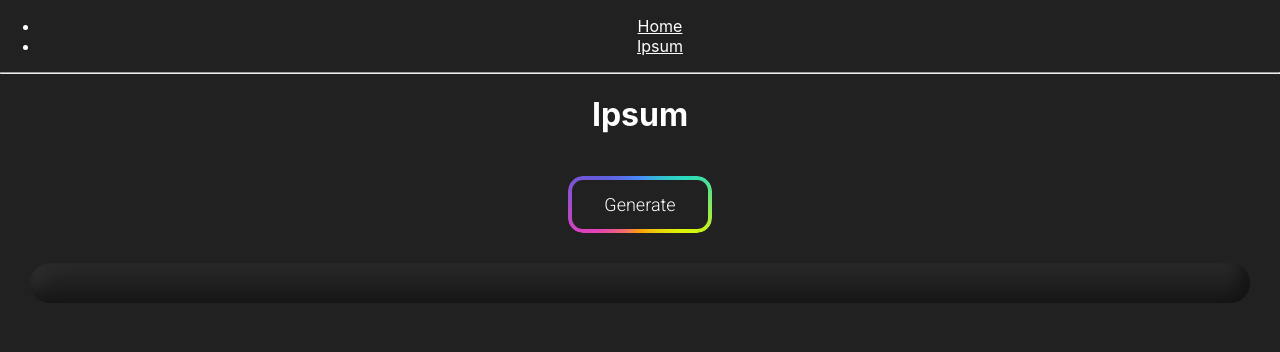
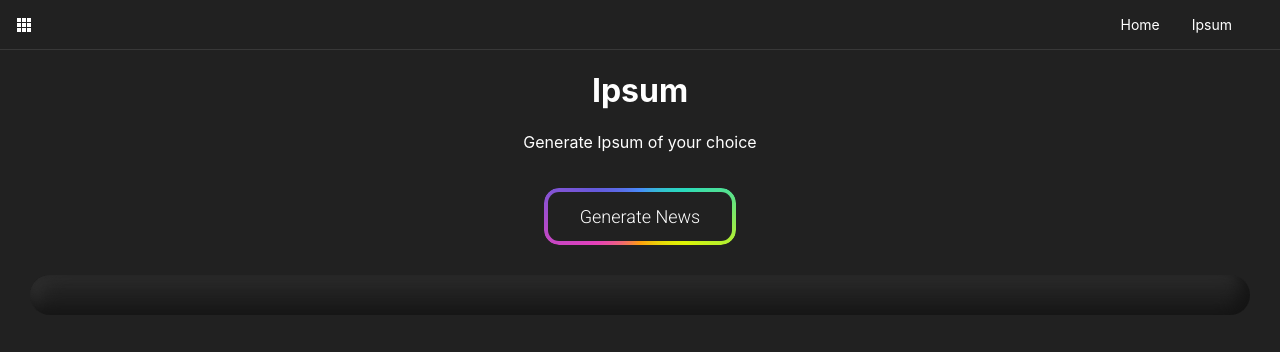
Before and after one commit to TimA314/altipsum, a React (Create React App) app: page /ipsum in a window 1280 px wide. Shown: the top 352 px of the page. Built offline with nearby package versions, Linux system fonts and the light colour scheme.

Commit message:
add navbar style

```diff
--- a/src/App.js
+++ b/src/App.js
@@ -3,27 +3,16 @@ import Ipsum from "./pages/Ipsum";
 import "./App.css";
 import React from "react";
 import { BrowserRouter as Router, Route, Link, Routes } from "react-router-dom";
+import Navbar from "./Components/Navbar";
 
 function App() {
   return (
     <Router>
-      <div>
-        <ul>
-          <li>
-            <Link to="/">Home</Link>
-          </li>
-          <li>
-            <Link to="/ipsum">Ipsum</Link>
-          </li>
-        </ul>
-
-        <hr />
-
-        <Routes>
-          <Route path="/" element={<Home />} />
-          <Route path="/ipsum" element={<Ipsum />} />
-        </Routes>
-      </div>
+      <Navbar />
+      <Routes>
+        <Route path="/" element={<Home />} />
+        <Route path="/ipsum" element={<Ipsum />} />
+      </Routes>
     </Router>
   );
 }
--- /dev/null
+++ b/src/Components/Navbar.css
@@ -0,0 +1,154 @@
+.ba {
+  border-style: solid;
+  border-width: 1px;
+}
+
+.bb {
+  border-bottom-style: solid;
+  border-bottom-width: 1px;
+}
+
+.b--white-20 {
+  border-color: rgba(255, 255, 255, 0.2);
+}
+
+.b--white-10 {
+  border-color: rgba(255, 255, 255, 0.1);
+}
+
+.br-pill {
+  border-radius: 9999px;
+}
+
+.dib {
+  display: inline-block;
+}
+
+.flex {
+  display: flex;
+}
+
+.items-center {
+  align-items: center;
+}
+
+.justify-between {
+  justify-content: space-between;
+}
+
+.h1 {
+  height: 1rem;
+}
+
+.link {
+  text-decoration: none;
+  transition: color 0.15s ease-in;
+}
+
+.link:link,
+.link:visited {
+  transition: color 0.15s ease-in;
+}
+
+.link:hover {
+  transition: color 0.15s ease-in;
+}
+
+.link:active {
+  transition: color 0.15s ease-in;
+}
+
+.link:focus {
+  transition: color 0.15s ease-in;
+  outline: 1px dotted currentColor;
+}
+
+.w1 {
+  width: 1rem;
+}
+
+.white-70 {
+  color: rgba(255, 255, 255, 0.7);
+}
+
+.white {
+  color: #fff;
+}
+
+.hover-black:hover {
+  color: #000;
+}
+
+.hover-black:focus {
+  color: #000;
+}
+
+.hover-white:hover {
+  color: #fff;
+}
+
+.hover-white:focus {
+  color: #fff;
+}
+
+.hover-bg-white:hover {
+  background-color: #fff;
+}
+
+.hover-bg-white:focus {
+  background-color: #fff;
+}
+
+.pa3 {
+  padding: 1rem;
+}
+
+.pv2 {
+  padding-top: 0.5rem;
+  padding-bottom: 0.5rem;
+}
+
+.ph4 {
+  padding-left: 2rem;
+  padding-right: 2rem;
+}
+
+.mr3 {
+  margin-right: 1rem;
+}
+
+.no-underline {
+  text-decoration: none;
+}
+
+.f6 {
+  font-size: 0.875rem;
+}
+
+.dim {
+  opacity: 1;
+  transition: opacity 0.15s ease-in;
+}
+
+.dim:hover,
+.dim:focus {
+  opacity: 0.5;
+  transition: opacity 0.15s ease-in;
+}
+
+.dim:active {
+  opacity: 0.8;
+  transition: opacity 0.15s ease-out;
+}
+
+.bg-animate,
+.bg-animate:hover,
+.bg-animate:focus {
+  transition: background-color 0.15s ease-in-out;
+}
+
+@media screen and (min-width: 30em) {
+  .mr4-ns {
+    margin-right: 2rem;
+  }
+}
--- /dev/null
+++ b/src/Components/Navbar.js
@@ -0,0 +1,32 @@
+import React from "react";
+import { Link } from "react-router-dom";
+import "./Navbar.css";
+
+export default function Navbar() {
+  return (
+    <nav className="flex justify-between bb b--white-10">
+      <Link
+        to="/"
+        className="link white-70 hover-white no-underline flex items-center pa3"
+      >
+        <svg
+          className="dib h1 w1"
+          data-icon="grid"
+          viewBox="0 0 32 32"
+          style={{ fill: "currentcolor" }}
+        >
+          <title>Super Normal Icon Mark</title>
+          <path d="M2 2 L10 2 L10 10 L2 10z M12 2 L20 2 L20 10 L12 10z M22 2 L30 2 L30 10 L22 10z M2 12 L10 12 L10 20 L2 20z M12 12 L20 12 L20 20 L12 20z M22 12 L30 12 L30 20 L22 20z M2 22 L10 22 L10 30 L2 30z M12 22 L20 22 L20 30 L12 30z M22 22 L30 22 L30 30 L22 30z" />
+        </svg>
+      </Link>
+      <div className="flex-grow pa3 flex items-center">
+        <Link className="f6 link dib white dim mr3 mr4-ns" to="/">
+          Home
+        </Link>
+        <Link className="f6 link dib white dim mr3 mr4-ns" to="/ipsum">
+          Ipsum
+        </Link>
+      </div>
+    </nav>
+  );
+}
--- a/src/pages/Ipsum.js
+++ b/src/pages/Ipsum.js
@@ -11,20 +11,19 @@ export default function Ipsum() {
     e.preventDefault();
     getNews()
       .then((res) => {
-        // console.log(res.data.articles);
         let data = res.data.articles.map(({ description }) => description);
         setNewsData(data);
       })
       .catch((err) => console.log(err));
-    console.log(newsData);
   }
 
   return (
     <div className="background">
       <h1>Ipsum</h1>
+      <p>Generate Ipsum of your choice</p>
       <br />
       <button type="submit" className="btn" onClick={handleNewsGenerate}>
-        Generate
+        Generate News
       </button>
       <IpsumText IpsumText={newsData} />
     </div>
```
